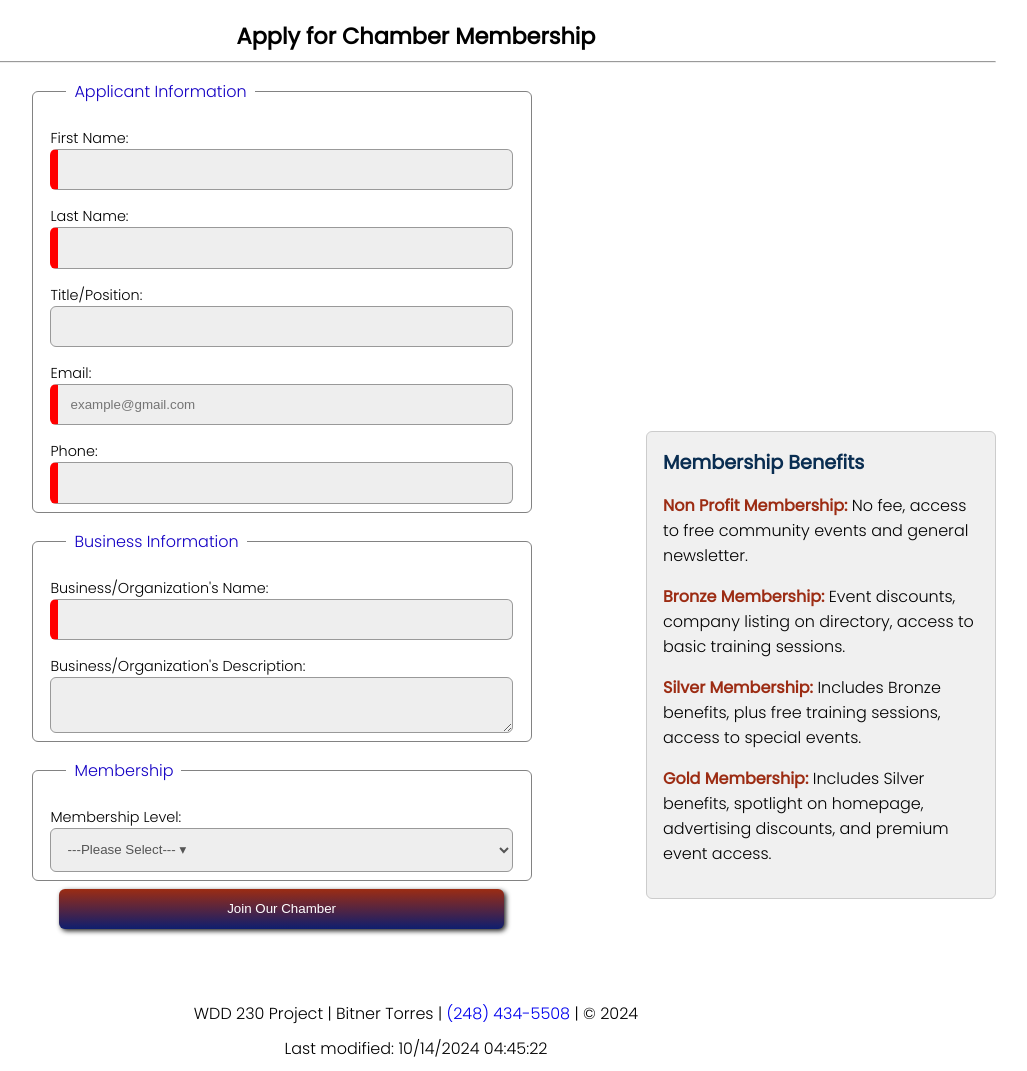
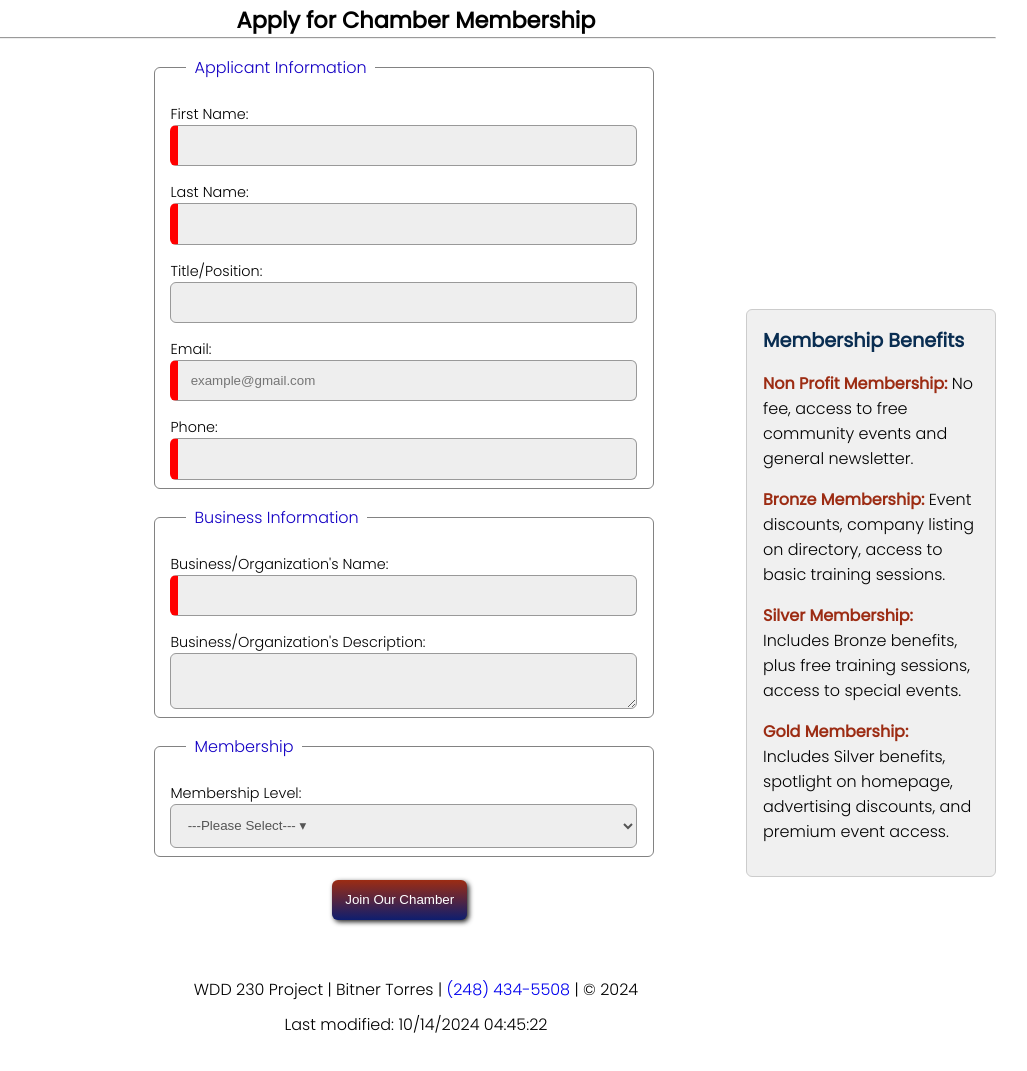
Before and after one commit to Jigsawsam/wdd230, a plain HTML site: page chamber/join.html in a window 1280 px wide. Shown: the part 183-1254 px from the top of the page, without its empty margins (224-1251 px from the left). After the commit the page ends 1230 px from the top, so only its background shows below. Drawn offline with Linux system fonts and the light colour scheme.

Commit message:
chamber form

```diff
--- a/chamber/styles/larger.css
+++ b/chamber/styles/larger.css
@@ -49,11 +49,10 @@
         margin-left: 1rem;
     }
 
-    .form fieldset,
-    .tc {
+    .form fieldset {
         max-width: 500px;
         width: 70%;
-        margin: 1rem auto .5rem auto;
+        margin: 1rem 50% .5rem 40%;
     }
 
     .tc {
@@ -69,8 +68,19 @@
     }
 
     .form input[type="submit"] {
-        width: 10rem;
-        margin: 0 auto 2rem auto;
+
+        border: none;
+        background-image: linear-gradient(#9c2c13, #0e1e6f);
+        color: #fff;
+        border-radius: 6px;
+        padding: .8rem;
+        position: relative;
+        left: 21%;
+        top: 15px;
+        margin: -1rem auto 2rem auto;
+        box-shadow: 2px 2px 5px #212121;
+        appearance: none;
+        display: block;
     }
 
     .form-container {
@@ -80,31 +90,17 @@
     }
 
     .form {
-        flex: 2;
-        margin-right: -7%;
+        flex: 1;
     }
 
     .membership-benefits {
-        max-width: 350px;
-        margin-top: 23rem;
+        max-width: 250px;
+        margin-top: 270px;
+        margin-left: 10%;
     }
 
     .submit-container {
         display: none;
     }
 
-    .form input[type="submit"] {
-        border: none;
-        background-image: linear-gradient(#9c2c13, #0e1e6f);
-        color: #fff;
-        border-radius: 6px;
-        padding: .8rem;
-        width: 50%;
-        margin: -1rem auto 2rem auto;
-        margin-bottom: 2rem;
-        box-shadow: 2px 2px 5px #212121;
-        appearance: none;
-        display: block;
-    }
-
 }
```
